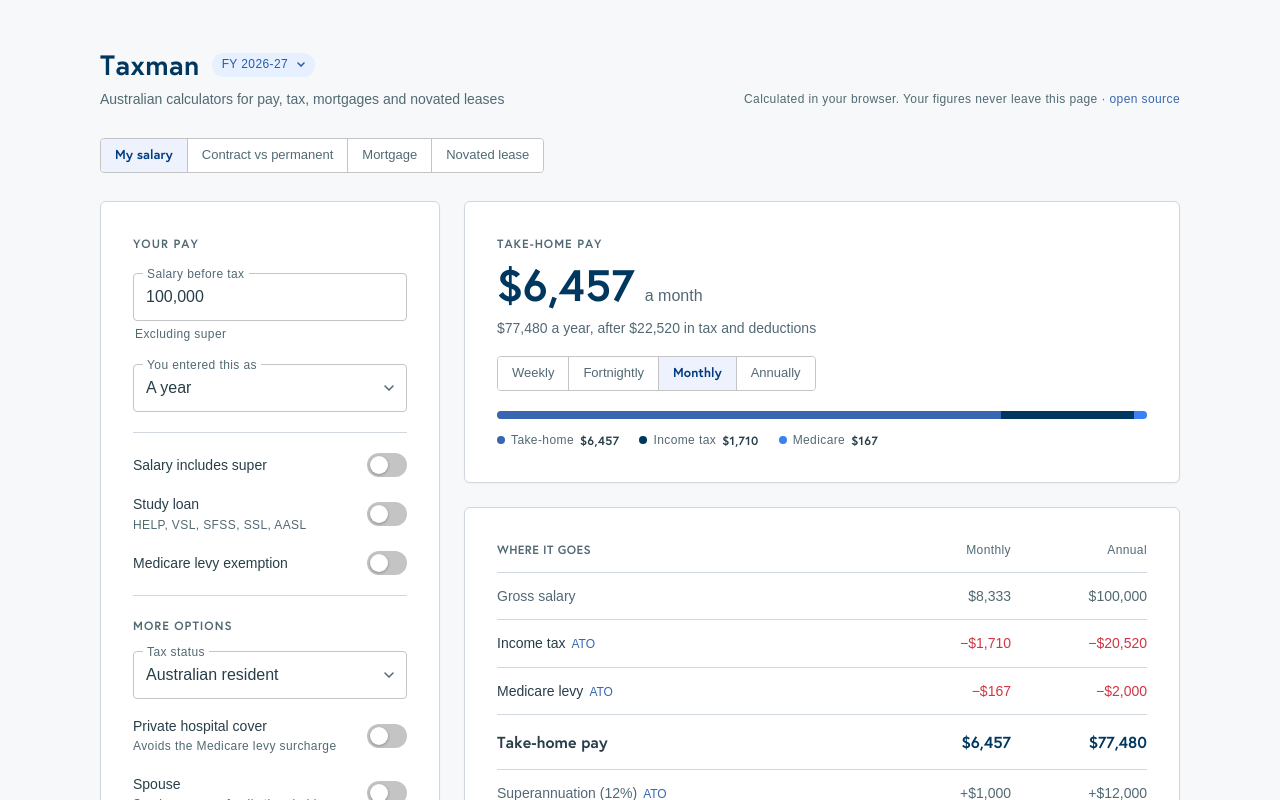
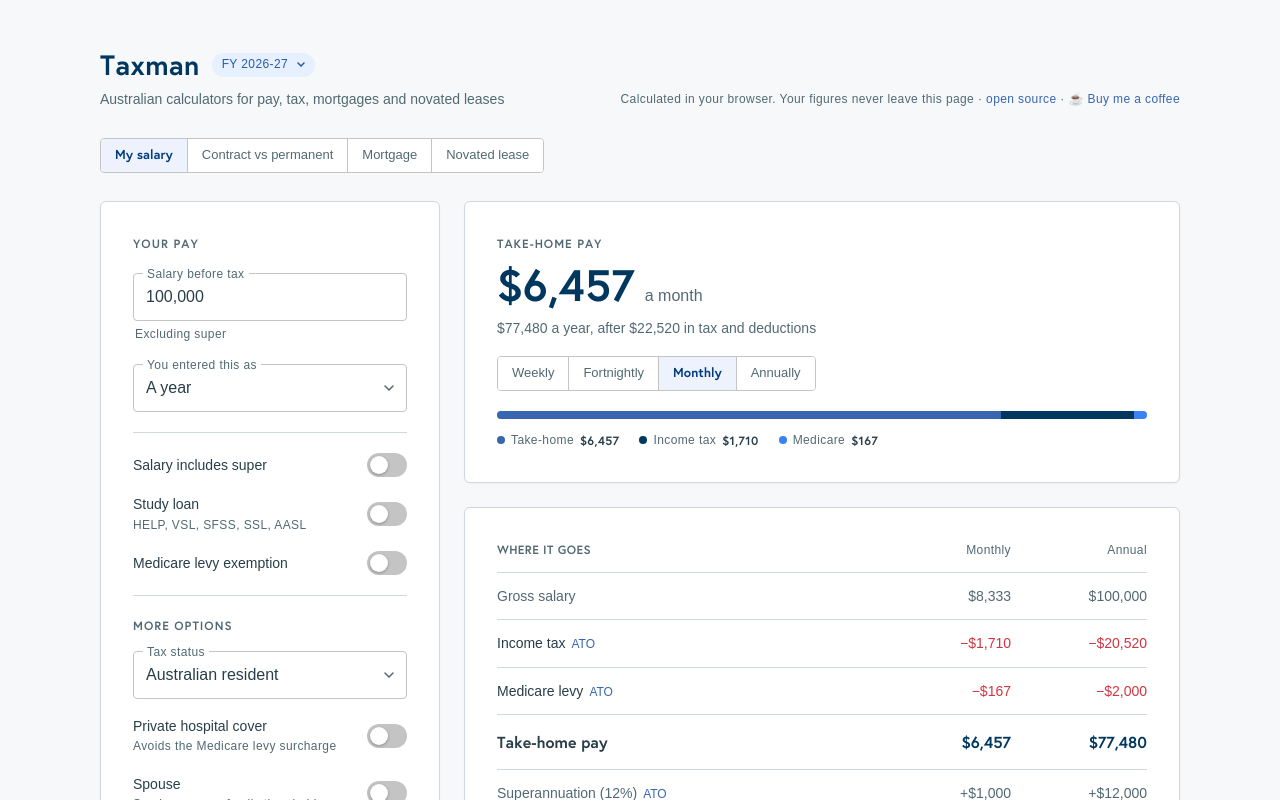
Before and after one commit to logan-han/taxman, a React (Vite) app: page / in a window 1280 px wide. Shown: the top 800 px of the page. Built offline with nearby package versions, Linux system fonts and the light colour scheme; a web font is replaced by a local one.

Commit message:
Add buy-me-a-coffee link

```diff
--- a/src/App.tsx
+++ b/src/App.tsx
@@ -97,6 +97,10 @@ export default function App() {
               Calculated in your browser. Your figures never leave this page ·{' '}
               <a href="https://github.com/logan-han/taxman" rel="noopener">
                 open source
+              </a>{' '}
+              ·{' '}
+              <a href="https://coffee.han.life" target="_blank" rel="noopener">
+                ☕ Buy me a coffee
               </a>
             </span>
           </div>
```
